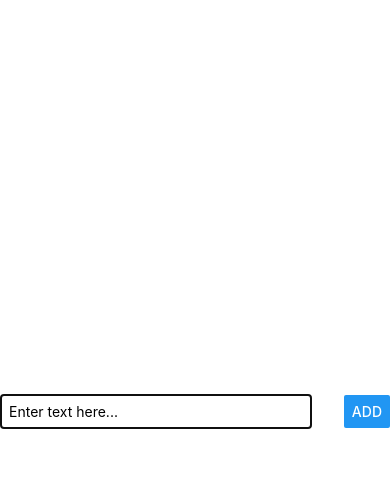
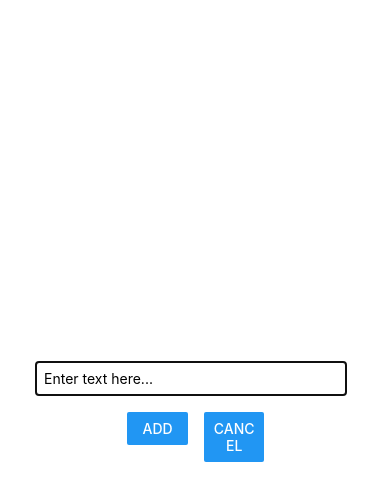
Before and after one commit to Hardik12c/React-Native-Development, a React Native app in the folder project1/: screen / in a window 390 px wide. Both pictures are taken after a click on the button "ADD A NEW GOAL". Shown: the top 500 px of the page. Built offline with nearby package versions, Linux system fonts and the light colour scheme.

Commit message:
modal toggle done

```diff
--- a/project1/App.js
+++ b/project1/App.js
@@ -32,13 +32,22 @@ export default function App() {
       return goals.filter((goal) => goal.id !== id);
     });
   };
-  const showmodal=()=>{
-    setmodalvisibility(true);
-  }
+  const togglemodal = () => {
+    if (modalvisibility) setmodalvisibility(false);
+    else setmodalvisibility(true);
+  };
   return (
     <SafeAreaView style={styles.container}>
-      <Button title="Add a new goal" onPress={showmodal} />
-      <Goalinput text={text} changetext={changetext} goaladd={addgoal} visible={modalvisibility}/>
+      <View style={styles.Button}>
+        <Button title="Add a new goal" onPress={togglemodal} />
+      </View>
+      <Goalinput
+        text={text}
+        changetext={changetext}
+        goaladd={addgoal}
+        togglemodal={togglemodal}
+        visible={modalvisibility}
+      />
       <View style={styles.goalcontainer}>
         <FlatList
           data={goals}
@@ -64,4 +73,7 @@ const styles = StyleSheet.create({
   goalcontainer: {
     flex: 3,
   },
+  Button:{
+    marginBottom:20
+  }
 });
--- a/project1/component/Goalinput.js
+++ b/project1/component/Goalinput.js
@@ -1,6 +1,7 @@
 import { StyleSheet, View, Button, TextInput, Modal } from "react-native";
 
 export default function Goalinput(props) {
+
   return (
     <Modal visible={props.visible} animationType="slide">
       <View style={styles.flexcontainer}>
@@ -10,7 +11,14 @@ export default function Goalinput(props) {
           style={styles.textinputstyle}
           placeholder="Enter text here..."
         />
-        <Button title="ADD" onPress={props.goaladd} />
+        <View style={styles.buttoncontainer}>
+          <View style={styles.button}>
+            <Button title="ADD" onPress={props.goaladd} />
+          </View>
+          <View style={styles.button}>
+            <Button title="Cancel" onPress={props.togglemodal} />
+          </View>
+        </View>
       </View>
     </Modal>
   );
@@ -19,9 +27,8 @@ export default function Goalinput(props) {
 const styles = StyleSheet.create({
   flexcontainer: {
     flex: 1,
-    flexDirection: "row",
     alignItems: "center",
-    justifyContent: "space-between",
+    justifyContent: "center",
     marginBottom: 20,
     borderBottomWidth: 1,
   },
@@ -32,4 +39,12 @@ const styles = StyleSheet.create({
     padding: 8,
     marginRight: 8,
   },
+  buttoncontainer: {
+    flexDirection: "row",
+    marginTop: 16,
+  },
+  button: {
+    width:'40%',
+    marginHorizontal: 8,
+  },
 });
```
